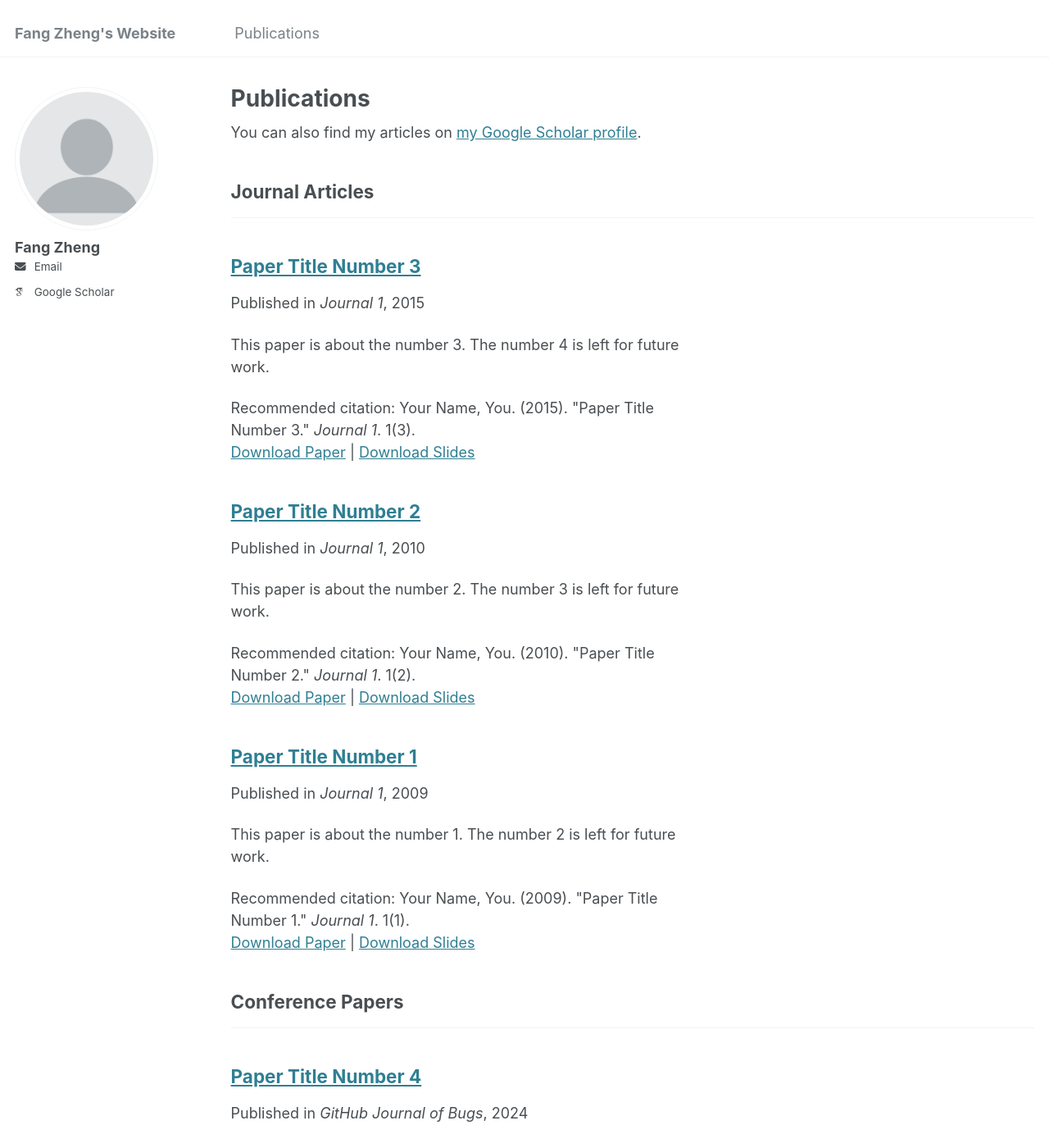
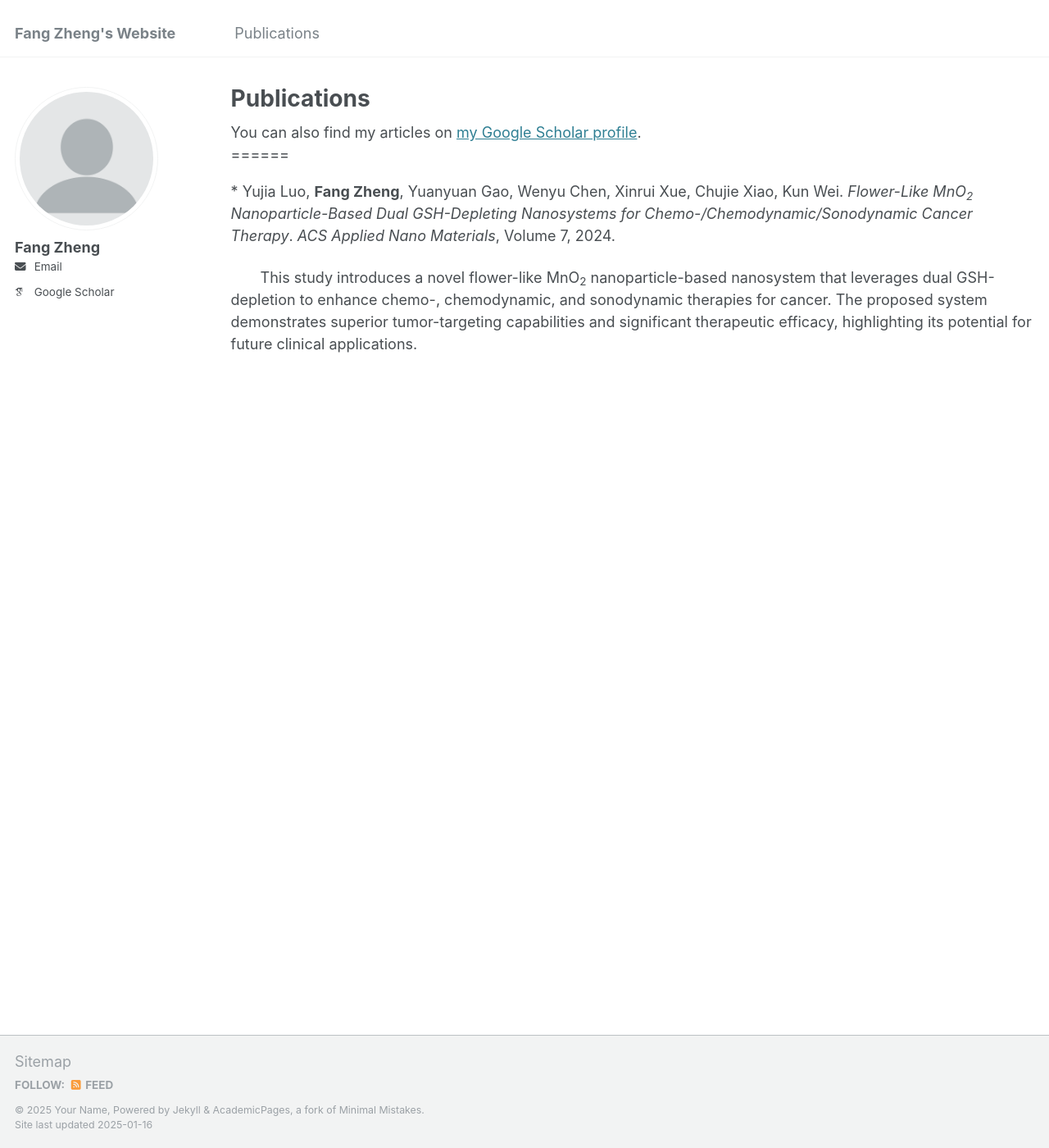
Before and after one commit to zheng-fang-1/zheng-fang-1.github.io, a Jekyll site: the page built from _pages/publications.html, in a window 1280 px wide and 1400 px high. Shown: the whole window at 82% size. Built offline with Jekyll 4.4.1, drawn with Linux system fonts in a browser that asks for light colours; some web fonts are replaced; some of the changed text lies outside the part shown.

Commit message:
Update publications.html

```diff
--- a/_pages/publications.html
+++ b/_pages/publications.html
@@ -9,25 +9,13 @@ author_profile: true
   <div class="wordwrap">You can also find my articles on <a href="{{site.author.googlescholar}}">my Google Scholar profile</a>.</div>
 {% endif %}
 
-{% include base_path %}
-
-<!-- New style rendering if publication categories are defined -->
-{% if site.publication_category %}
-  {% for category in site.publication_category  %}
-    {% assign title_shown = false %}
-    {% for post in site.publications reversed %}
-      {% if post.category != category[0] %}
-        {% continue %}
-      {% endif %}
-      {% unless title_shown %}
-        <h2>{{ category[1].title }}</h2><hr />
-        {% assign title_shown = true %}
-      {% endunless %}
-      {% include archive-single.html %}
-    {% endfor %}
-  {% endfor %}
-{% else %}
-  {% for post in site.publications reversed %}
-    {% include archive-single.html %}
-  {% endfor %}
-{% endif %}
+======
+<p>
+  * Yujia Luo, <b>Fang Zheng</b>, Yuanyuan Gao, Wenyu Chen, Xinrui Xue, Chujie Xiao, Kun Wei.
+  <i>Flower-Like MnO<sub>2</sub> Nanoparticle-Based Dual GSH-Depleting Nanosystems for Chemo-/Chemodynamic/Sonodynamic Cancer Therapy</i>.
+  <i>ACS Applied Nano Materials</i>, Volume 7, 2024.
+</p>
+<p style="text-indent: 2em;">
+  This study introduces a novel flower-like MnO<sub>2</sub> nanoparticle-based nanosystem that leverages dual GSH-depletion to enhance chemo-, chemodynamic, and sonodynamic therapies for cancer.
+  The proposed system demonstrates superior tumor-targeting capabilities and significant therapeutic efficacy, highlighting its potential for future clinical applications.
+</p>
```
